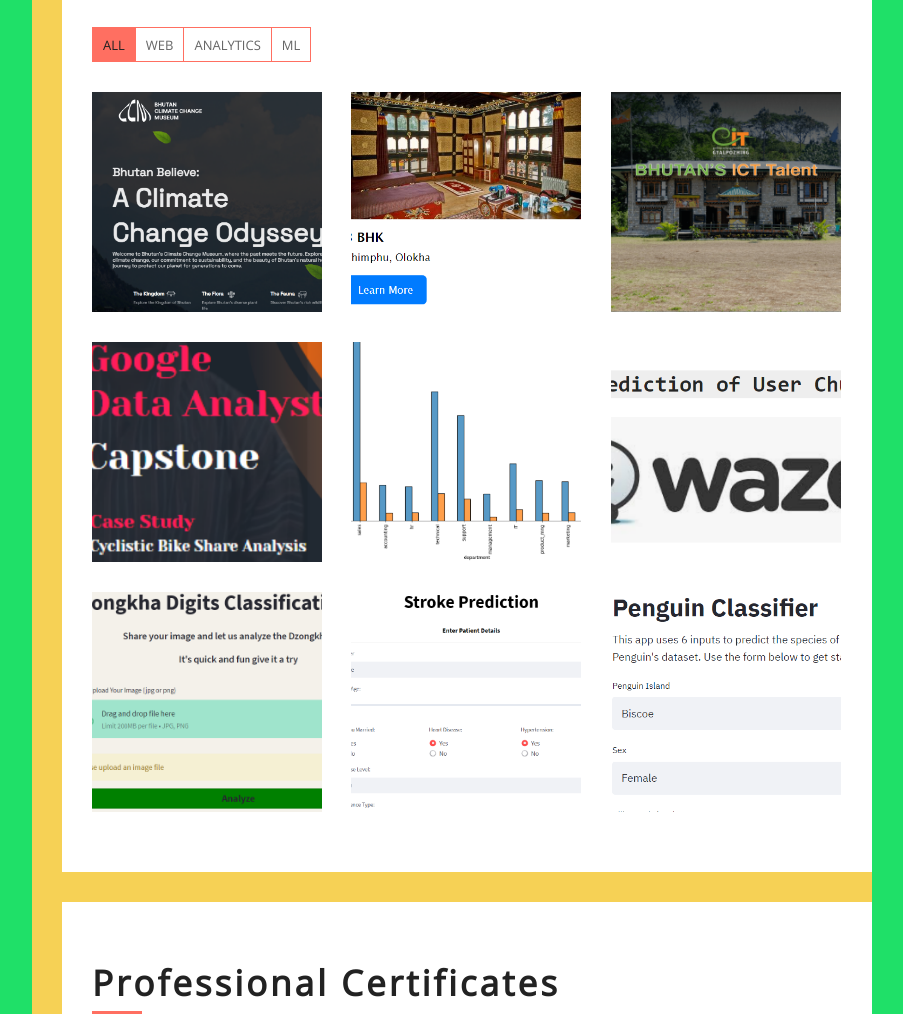
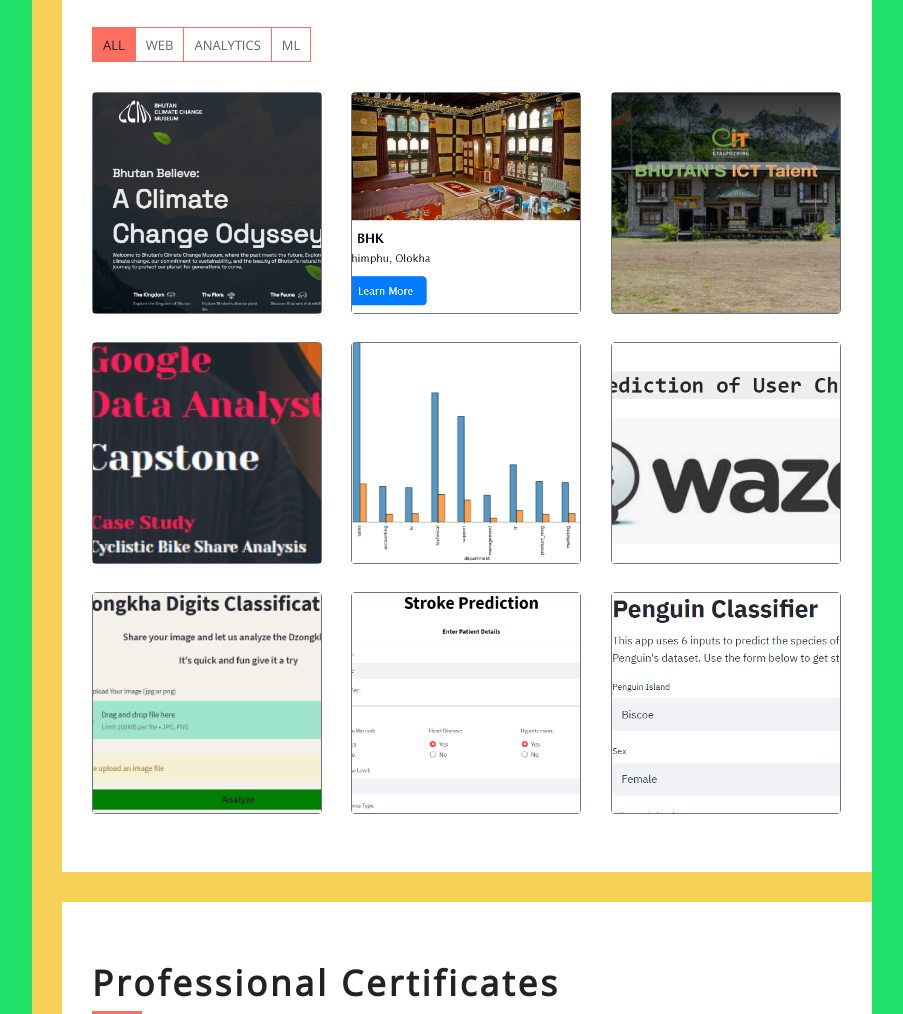
Before and after one commit to Balav-Shamra/Personal_Portfolio_Website, a plain HTML site: page index.html in a window 1280 px wide. Shown: the part 2269-3283 px from the top of the page, without its empty margins (338-1241 px from the left). Drawn offline with nearby package versions, Linux system fonts and the light colour scheme.

Commit message:
Updated border for project in index.html

```diff
--- a/index.html
+++ b/index.html
@@ -297,7 +297,7 @@
                         </div>
                         <div class="row portfolio-container">
                             <div class="col-lg-4 col-md-6 portfolio-item web-des">
-                                <div class="portfolio-wrap">
+                                <div class="portfolio-wrap border border-secondary rounded">
                                     <figure>
                                         <img src="img/project_1_thumbnail.png" class="img-fluid" alt="Bhutan Climate Change Museum">
                                         <a href="img/project_1.png" data-lightbox="portfolio" data-title="Project Name" class="link-preview" title="Preview"><i class="fa fa-eye"></i></a>
@@ -308,7 +308,7 @@
                             </div>
 
                             <div class="col-lg-4 col-md-6 portfolio-item web-des">
-                                <div class="portfolio-wrap">
+                                <div class="portfolio-wrap border border-secondary rounded">
                                     <figure>
                                         <img src="img/project_3_thumbnail.png" class="img-fluid" alt="Chim Tshel">
                                         <a href="img/project_3.png" class="link-preview" data-lightbox="portfolio" data-title="Project Name" title="Preview"><i class="fa fa-eye"></i></a>
@@ -319,7 +319,7 @@
                             </div>
 
                             <div class="col-lg-4 col-md-6 portfolio-item web-des">
-                                <div class="portfolio-wrap">
+                                <div class="portfolio-wrap border border-secondary rounded">
                                     <figure>
                                         <img src="img/project_2_thumbnail.png" class="img-fluid" alt="GCIT Handbook">
                                         <a href="img/project_2.png" class="link-preview" data-lightbox="portfolio" data-title="Project Name" title="Preview"><i class="fa fa-eye"></i></a>
@@ -330,7 +330,7 @@
                             </div>
 
                             <div class="col-lg-4 col-md-6 portfolio-item web-dev">
-                                <div class="portfolio-wrap">
+                                <div class="portfolio-wrap border border-secondary rounded">
                                     <figure>
                                         <img src="img/project_4_thumbnail.png" class="img-fluid" alt="Cyclistic-Bike Share Analysis">
                                         <a href="img/project_4.png" class="link-preview" data-lightbox="portfolio" data-title="Project Name" title="Preview"><i class="fa fa-eye"></i></a>
@@ -341,7 +341,7 @@
                             </div>
 
                             <div class="col-lg-4 col-md-6 portfolio-item web-dev">
-                                <div class="portfolio-wrap">
+                                <div class="portfolio-wrap border border-secondary rounded">
                                     <figure>
                                         <img src="img/project_8_thumbnail.png" class="img-fluid" alt="Data-Driven Suggestions for HR">
                                         <a href="img/project_8.png" class="link-preview" data-lightbox="portfolio" data-title="Project Name" title="Preview"><i class="fa fa-eye"></i></a>
@@ -352,7 +352,7 @@
                             </div>
 
                             <div class="col-lg-4 col-md-6 portfolio-item web-dev">
-                                <div class="portfolio-wrap">
+                                <div class="portfolio-wrap border border-secondary rounded">
                                     <figure>
                                         <img src="img/project_9_thumbnail.png" class="img-fluid" alt="Analyzing factors leading to User Churn in Waze">
                                         <a href="img/project_9.png" class="link-preview" data-lightbox="portfolio" data-title="Project Name" title="Preview"><i class="fa fa-eye"></i></a>
@@ -363,7 +363,7 @@
                             </div>
 
                             <div class="col-lg-4 col-md-6 portfolio-item dig-mar">
-                                <div class="portfolio-wrap">
+                                <div class="portfolio-wrap border border-secondary rounded">
                                     <figure>
                                         <img src="img/project_6_thumbnail.png" class="img-fluid" alt="Dzongkha Digits Classification">
                                         <a href="img/project_6.png" class="link-preview" data-lightbox="portfolio" data-title="Project Name" title="Preview"><i class="fa fa-eye"></i></a>
@@ -374,7 +374,7 @@
                             </div>
 
                             <div class="col-lg-4 col-md-6 portfolio-item dig-mar">
-                                <div class="portfolio-wrap">
+                                <div class="portfolio-wrap border border-secondary rounded">
                                     <figure>
                                         <img src="img/project_5_thumbnail.png" class="img-fluid" alt="stroke Prediction">
                                         <a href="img/project_5.png" class="link-preview" data-lightbox="portfolio" data-title="Project Name" title="Preview"><i class="fa fa-eye"></i></a>
@@ -385,7 +385,7 @@
                             </div>
 
                             <div class="col-lg-4 col-md-6 portfolio-item dig-mar">
-                                <div class="portfolio-wrap">
+                                <div class="portfolio-wrap border border-secondary rounded">
                                     <figure>
                                         <img src="img/project_7_thumbnail.png" class="img-fluid" alt="Penguins Species Classifier">
                                         <a href="img/project_7.png" class="link-preview" data-lightbox="portfolio" data-title="Project Name" title="Preview"><i class="fa fa-eye"></i></a>
```
